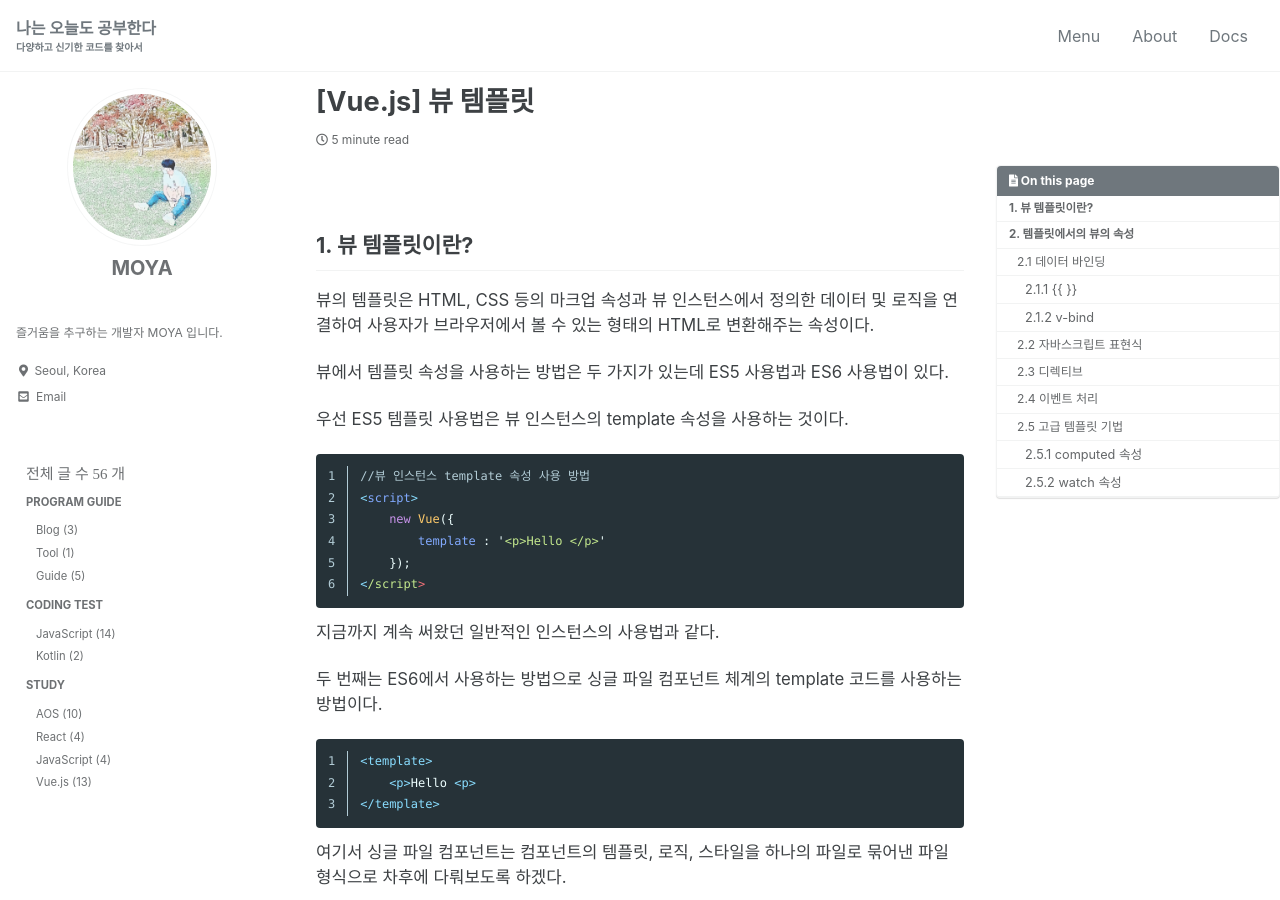
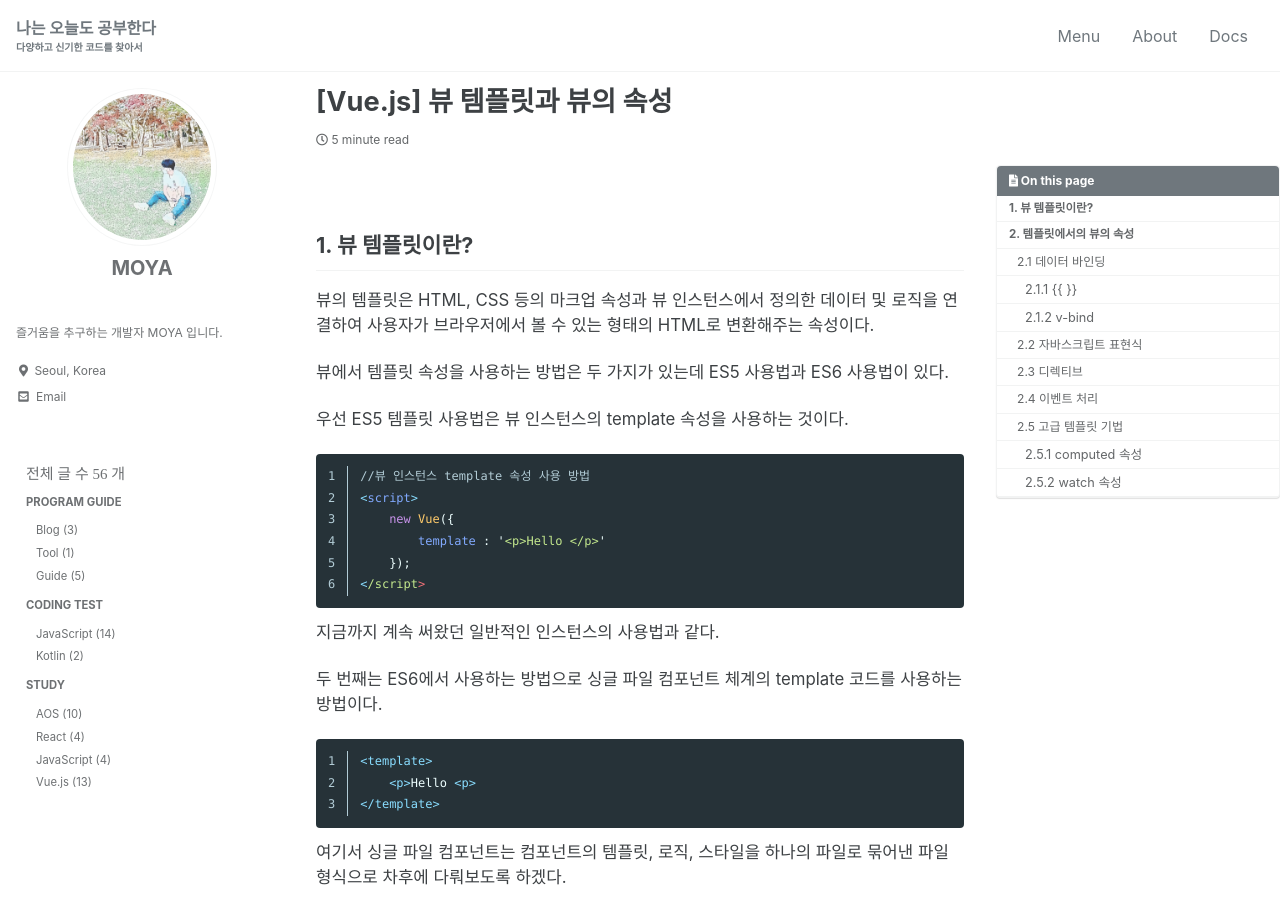
Before and after one commit to kdc7140/kdc7140.github.io, a Jekyll site: the page built from _posts/study/2022-09-04-vue006.md, in a window 1280 px wide and 900 px high. Built offline with Jekyll 4.4.1, drawn with Linux system fonts in a browser that asks for light colours; cached includes are drawn as plain includes; some web fonts are replaced.

Commit message:
rearranged content

```diff
--- a/_posts/study/2022-09-04-vue006.md
+++ b/_posts/study/2022-09-04-vue006.md
@@ -1,6 +1,6 @@
 ---
-title:  "[Vue.js] 뷰 템플릿"
-excerpt: "Template"
+title:  "[Vue.js] 뷰 템플릿과 뷰의 속성"
+excerpt: "데이터 바인딩, 디렉티브, 이벤트처리"
 toc : true
 toc_sticky : true
 
@@ -9,6 +9,7 @@
 tags:
   - Vue.js
   - 뷰 템플릿
+  - 뷰의 속성
 ---
 
 
@@ -175,9 +176,7 @@
 
 말이 어렵게 느껴질 수 있지만 조금 생소할 수 있는 bind와 model을 간단히 보자면 bind는 자바스크립트의 attr 속성, model은 val 속성이라고 생각하면 편하다.
 
-<br/>
 
-###
 
 
 <br/><br/>
@@ -216,8 +215,6 @@
 ### 2.5 고급 템플릿 기법
 
 고급 템플릿 기법은 실제 애플리케이션을 개발할 때 유용한 속성으로, 데이터 바인딩, 디렉티브와 같은 기본 문법과 함께 사용한다.
-
-<br/>
 
 #### 2.5.1 computed 속성
 
```
